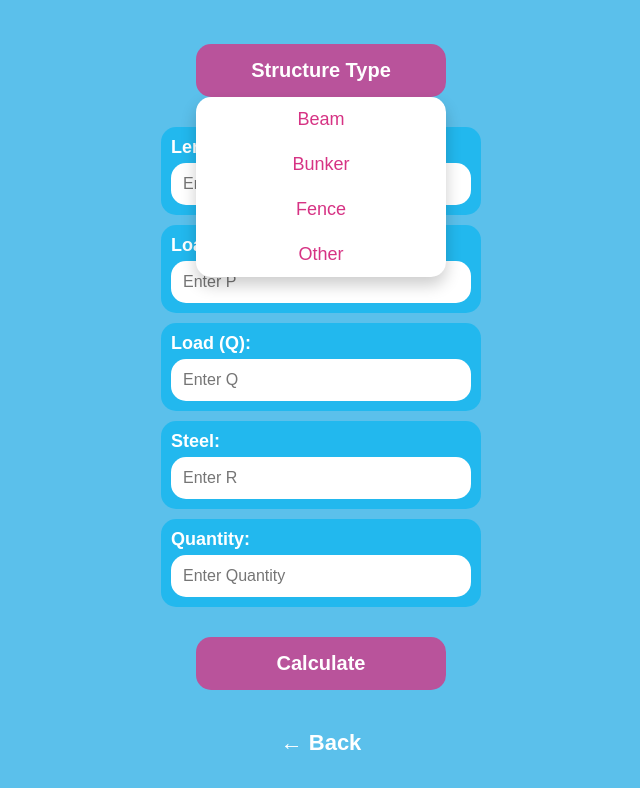
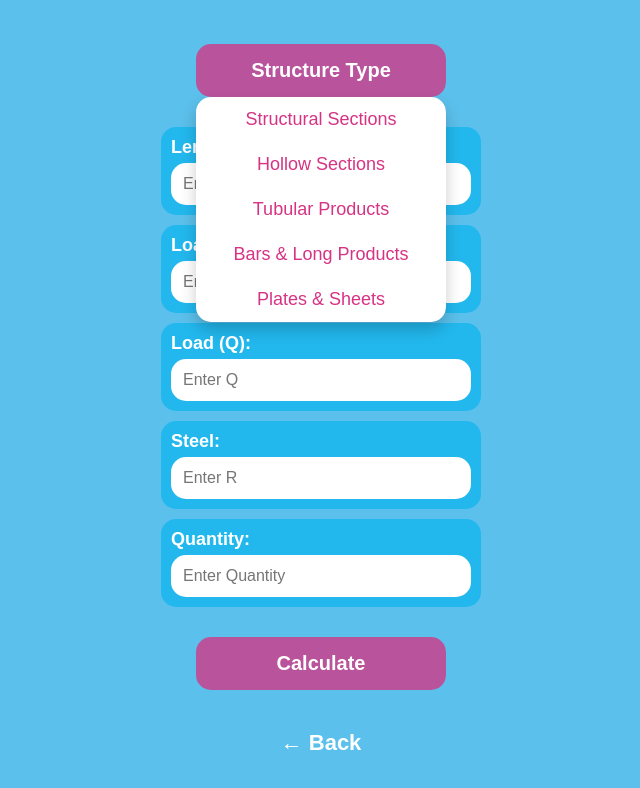
Before and after one commit to acey-codes/OmniSolver, a plain HTML site: page engine.html in a window 1280 px wide. Both pictures are taken after a click on the button "Structure Type". Shown: the whole page, without its empty margins (319-959 px from the left). Drawn offline with Linux system fonts and the light colour scheme.

Commit message:
Add files via upload

```diff
--- a/engine.html
+++ b/engine.html
@@ -12,10 +12,11 @@
         <div class="dropdown">
             <button class="dropdown-btn" onclick="toggleMenu()">Structure Type</button>
             <div class="dropdown-content" id="dropdownMenu">
-                <a href="#" onclick="selectStructure('Beam')">Beam</a>
-                <a href="#" onclick="selectStructure('Bunker')">Bunker</a>
-                <a href="#" onclick="selectStructure('Fence')">Fence</a>
-                <a href="#" onclick="selectStructure('Other')">Other</a>
+                <a href="#" onclick="selectStructure('Structural Sections')">Structural Sections</a>
+                <a href="#" onclick="selectStructure('Hollow Sections')">Hollow Sections</a>
+                <a href="#" onclick="selectStructure('Pipes & Tubes')">Tubular Products</a>
+                <a href="#" onclick="selectStructure('Bars & Long Products')">Bars & Long Products</a>
+                <a href="#" onclick="selectStructure('Plates & Sheets')">Plates & Sheets</a>
             </div>
         </div>
 
```
